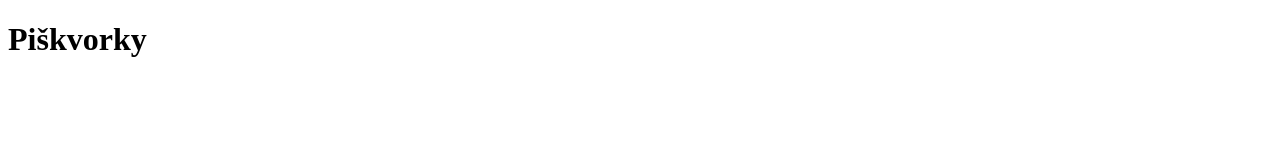
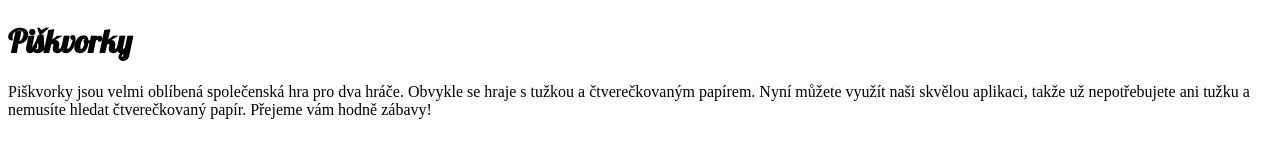
Before and after one commit to Iv-Ku/piskvorky, a plain HTML site: page index.html in a window 1280 px wide. Drawn offline with Linux system fonts and the light colour scheme.

Commit message:
Vložení písma h1

```diff
--- a/index.html
+++ b/index.html
@@ -5,9 +5,16 @@
     <meta http-equiv="X-UA-Compatible" content="IE=edge" />
     <meta name="viewport" content="width=device-width, initial-scale=1.0" />
     <title>Document</title>
+    <link rel="stylesheet" href="styly.css">
+    <link rel="preconnect" href="https://fonts.gstatic.com">
+<link href="https://fonts.googleapis.com/css2?family=Lobster&display=swap" rel="stylesheet">
+
   </head>
 
   <body>
     <h1>Piškvorky</h1>
+
+
+<p>Piškvorky jsou velmi oblíbená společenská hra pro dva hráče. Obvykle se hraje s tužkou a čtverečkovaným papírem. Nyní můžete využít naši skvělou aplikaci, takže už nepotřebujete ani tužku a nemusíte hledat čtverečkovaný papír. Přejeme vám hodně zábavy!</p>
   </body>
 </html>
--- /dev/null
+++ b/styly.css
@@ -0,0 +1,4 @@
+h1 {
+  font-family: 'Lobster', cursive;
+}
+background-image: linear-gradient(to bottom, #06d7c1, #50cc49);
```
Also changed, not shown: uvodni.jpg (added).
